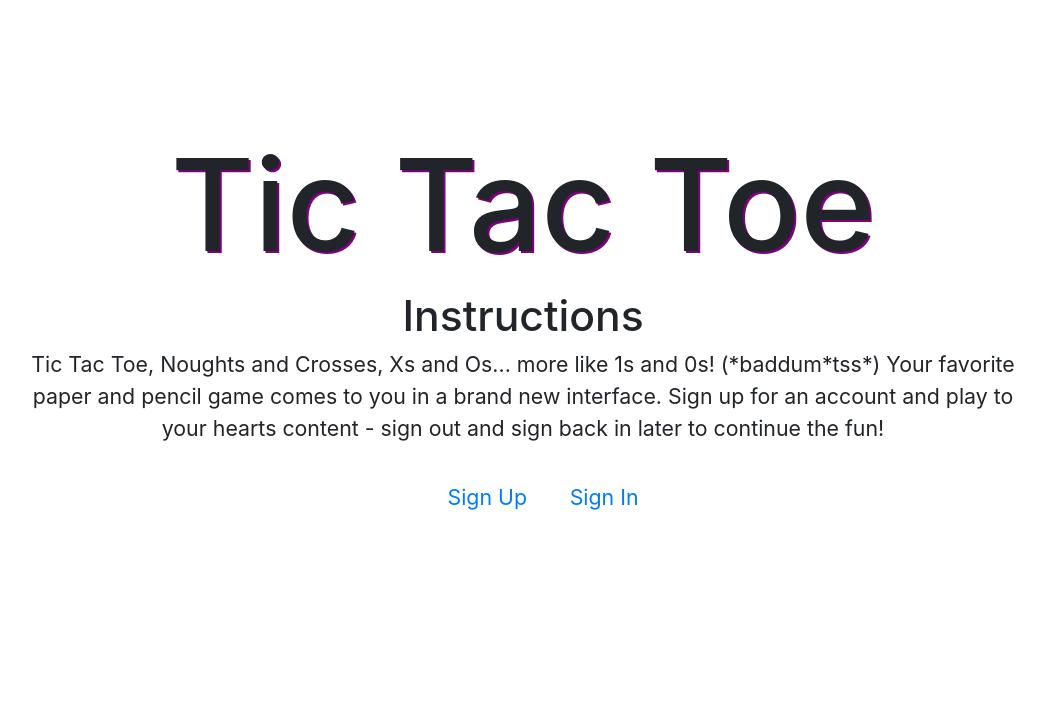
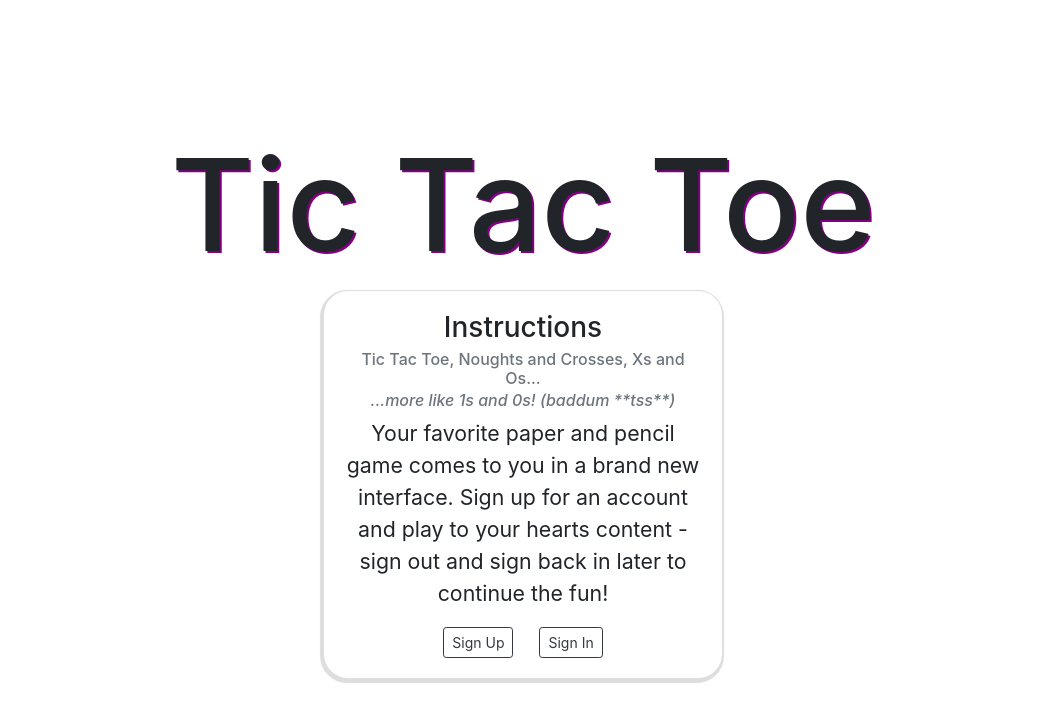
Before and after one commit to srsexton94/tictactoe-client, a website built with webpack: page index.html in a window 1280 px wide. Shown: the whole page, without its empty margins (117-1162 px from the left). Built offline with nearby package versions, Linux system fonts and the light colour scheme.

Commit message:
Improve UI of title pages and auth

```diff
--- a/assets/styles/index.scss
+++ b/assets/styles/index.scss
@@ -1,7 +1,7 @@
 @import '~bootstrap/scss/bootstrap';
 
 $alert: #f00;
-$headline: 10vw;
+$headline: 8rem;
 $highlight: 2px 2px #800080;
 $border: 2px solid #000;
 $disable: #888;
@@ -14,12 +14,6 @@ body {
 
 header {
   text-align: center;
-}
-
-h1 {
-  font-size: $headline;
-  text-shadow: $highlight;
-  width: 100%;
 }
 
 h2 {
@@ -51,9 +45,10 @@ ul {
 .border {
   border: $border;
   border-radius: 25%;
+  box-shadow: -1px 2px 1px 2px $disable-light;
   margin: 50px auto;
   padding: 20px;
-  width: 50%;
+  width: 25rem;
 }
 
 .bottom {
@@ -78,6 +73,17 @@ ul {
   color: $alert;
 }
 
+.card {
+  border-radius: 25px;
+  box-shadow: -1px 2px 1px 2px $disable-light;
+  margin: auto;
+  width: 25rem;
+
+  .card-title {
+    font-size: 1.75rem;
+  }
+}
+
 .disable {
   color: $disable;
   pointer-events: none;
@@ -96,6 +102,17 @@ ul {
   display: flex;
   flex-flow: nowrap column;
   text-align: center;
+
+  input {
+    border-radius: 10px;
+  }
+  label {
+    font-weight: bold;
+    margin-top: 8px;
+  }
+  legend {
+    font-size: 2.25rem;
+  }
 }
 
 .game-disable {
@@ -137,4 +154,10 @@ ul {
 .title-page {
   margin: 10%;
   text-align: center;
+
+  h1 {
+    font-size: $headline;
+    text-shadow: $highlight;
+    width: 100%;
+  }
 }
--- a/index.html
+++ b/index.html
@@ -4,10 +4,8 @@
       <title>Tic-Tac-Toe Game</title>
       <meta name="viewport" content="width=device-width, initial-scale=1">
 
-      <!-- Do not add `link` tags-->
       <link rel="shortcut icon" type="image/x-icon" href="favicon.ico">
 
-      <!-- Do not add `script` tags-->
       <script src="public/vendor.js" type="text/javascript" charset="utf-8" defer></script>
       <script src="public/application.js" type="text/javascript" charset="utf-8" defer></script>
     </head>
@@ -15,18 +13,24 @@
       <section id="auth">
         <section id="title-page" class="title-page">
           <h1>Tic Tac Toe</h1>
-          <article id="instructions" class="instructions">
-            <h3>Instructions</h3>
-            <p> Tic Tac Toe, Noughts and Crosses, Xs and Os... more like 1s and 0s! (*baddum*tss*)
-              Your favorite paper and pencil game comes to you in a brand new interface. Sign up for an account
-            and play to your hearts content - sign out and sign back in later to continue the fun!</p>
-          </article>
-          <nav>
-            <ul>
-              <li><a id="signup-nav" href='#sign-up'>Sign Up</a></li>
-              <li><a id="signin-nav" href='#sign-in'>Sign In</a></li>
-            </ul>
-          </nav>
+          <div class="card">
+            <div id="instructions" class="card-body instructions">
+              <h5 class="card-title">Instructions</h5>
+              <h6 class="card-subtitle mb-2 text-muted">
+                Tic Tac Toe, Noughts and Crosses, Xs and Os...
+              </h6>
+              <h6 class="card-subtitle mb-2 text-muted">
+                <em>...more like 1s and 0s! (baddum **tss**)</em>
+              </h6>
+              <p class="card-text">
+                Your favorite paper and pencil game comes to you in a brand new
+                interface. Sign up for an account and play to your hearts content -
+                sign out and sign back in later to continue the fun!
+              </p>
+              <a id="signup-nav" href="#sign-up" class="card-link btn btn-outline-dark btn-sm">Sign Up</a>
+              <a id="signin-nav" href="#sign-in" class="card-link btn btn-outline-dark btn-sm">Sign In</a>
+            </div>
+          </div>
         </section>
 
         <form id='sign-up' class='border hidden'>
@@ -39,7 +43,7 @@
               <input type='password' name='credentials[password]'>
             <label>Confirm Password: </label>
               <input type='password' name='credentials[password_confirmation]'>
-            <input class='submit' type='submit' name='submit' value='Submit'>
+            <input class='submit btn btn-outline-dark' type='submit' name='submit' value='Submit'>
             <a id="signup-to-signin" class="navlink" href="#sign-up">Already have an account? Sign in!</a>
             <a id="signup-home" class="navlink" href="#title-page">Home</a>
           </fieldset>
@@ -53,7 +57,7 @@
               <input type='email' name='credentials[email]' placeholder="name@webaddress.com">
             <label>Password: </label>
               <input type='password' name='credentials[password]'>
-            <input class='submit' type='submit' name='submit' value='Submit'>
+            <input class='submit btn btn-outline-dark' type='submit' name='submit' value='Submit'>
             <a id="signin-to-signup" class="navlink" href="#sign-up">Don't have an account? Sign up!</a>
             <a id="signin-home" class="navlink" href="#title-page">Home</a>
           </fieldset>
```
